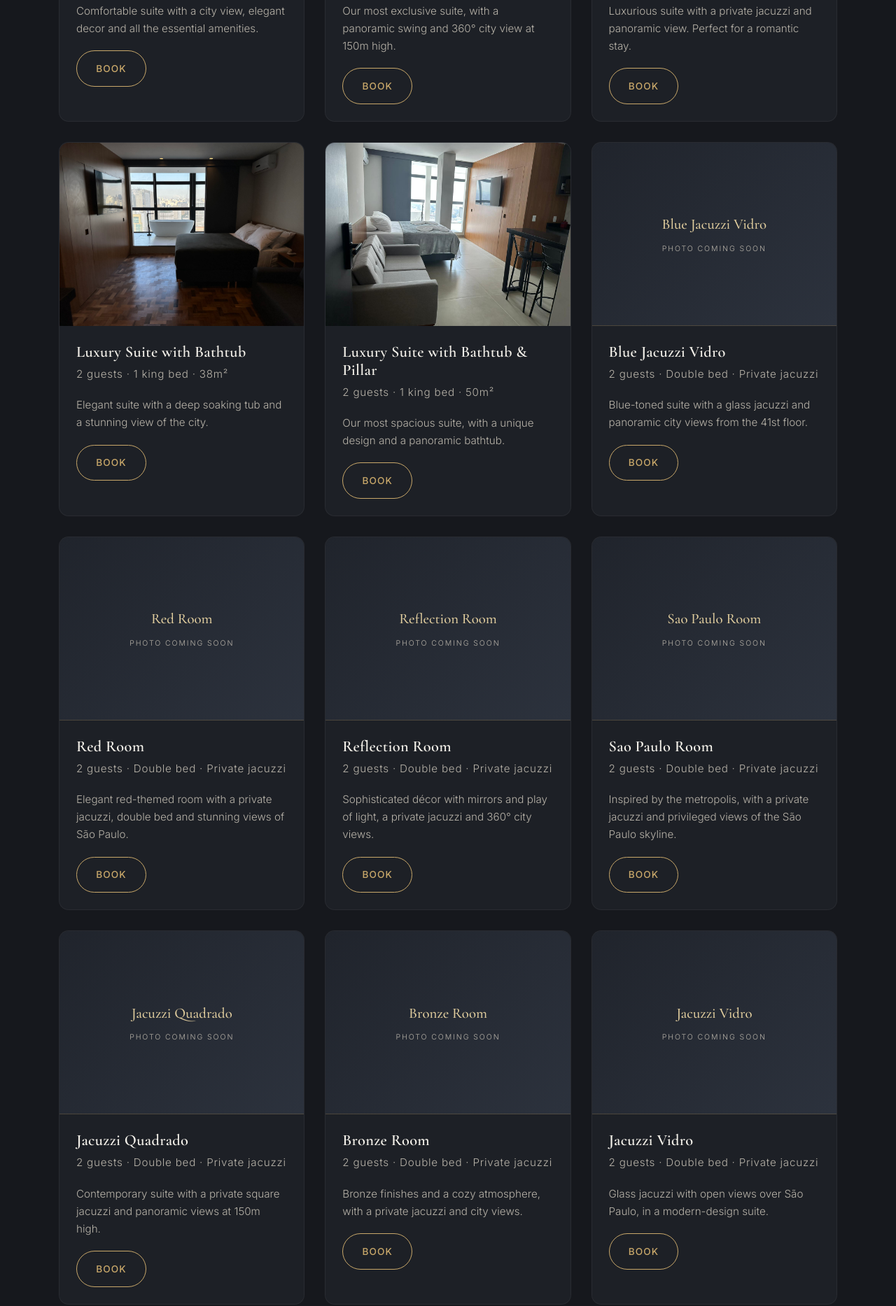
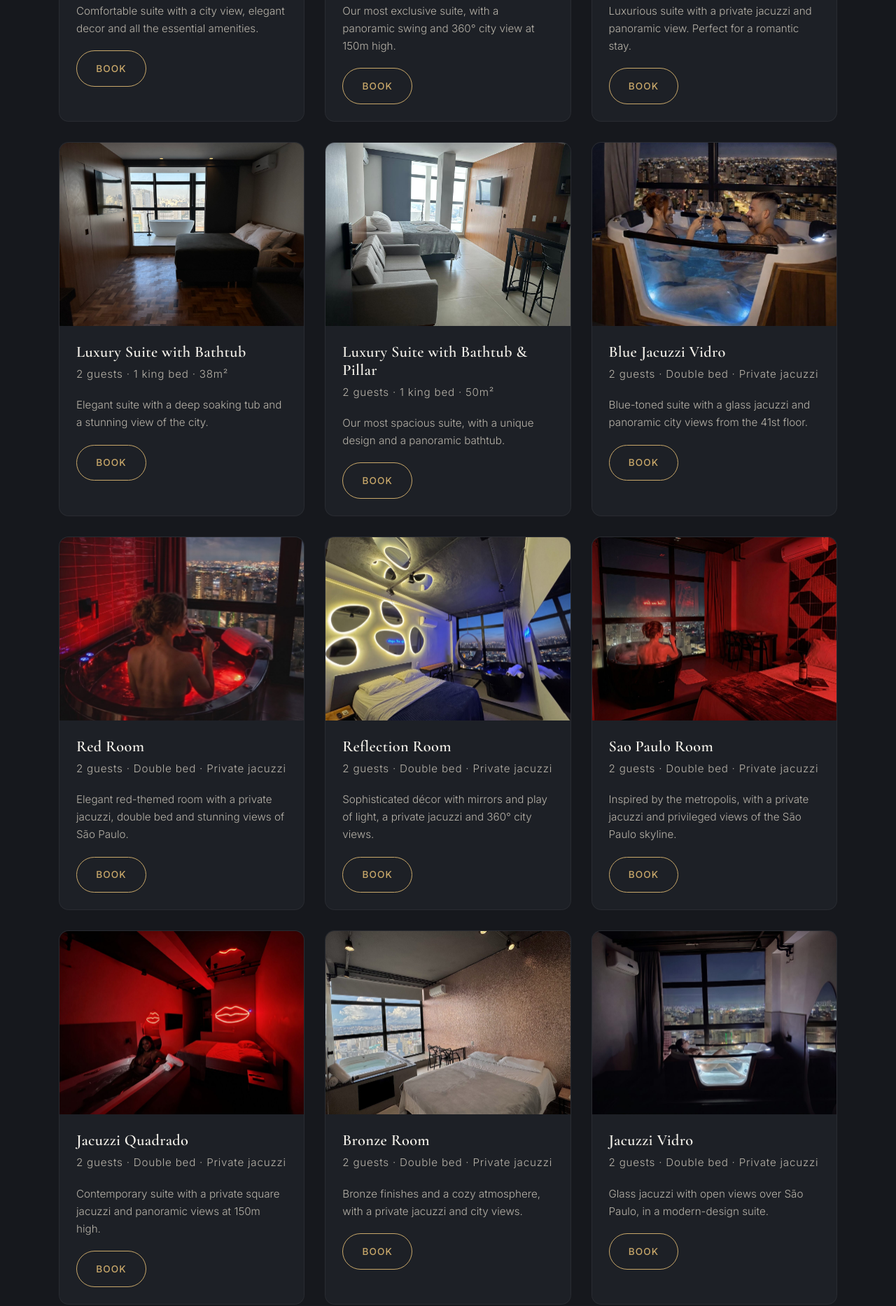
Before and after one commit to folkerts-kevin/skyloft-saopaulo, a plain HTML site: page en.html in a window 1280 px wide. Shown: the part 2169-4036 px from the top of the page at 70% size. Drawn offline with nearby package versions, Linux system fonts and the light colour scheme.

Commit message:
Add real photos for the 8 new suites

```diff
--- a/en.html
+++ b/en.html
@@ -191,7 +191,7 @@
           </div>
         </article>
         <article class="room-card">
-          <div class="room-photo-placeholder"><span>Blue Jacuzzi Vidro</span><small>Photo coming soon</small></div>
+          <img src="blue-jacuzzi-vidro.jpg" alt="Blue Jacuzzi Vidro suite with a glass jacuzzi and night view of São Paulo" loading="lazy" />
           <div class="room-body">
             <h3>Blue Jacuzzi Vidro</h3>
             <p class="room-meta">2 guests · Double bed · Private jacuzzi</p>
@@ -200,7 +200,7 @@
           </div>
         </article>
         <article class="room-card">
-          <div class="room-photo-placeholder"><span>Red Room</span><small>Photo coming soon</small></div>
+          <img src="red-room.jpg" alt="Red Room suite with red lighting and a private jacuzzi in São Paulo" loading="lazy" />
           <div class="room-body">
             <h3>Red Room</h3>
             <p class="room-meta">2 guests · Double bed · Private jacuzzi</p>
@@ -209,7 +209,7 @@
           </div>
         </article>
         <article class="room-card">
-          <div class="room-photo-placeholder"><span>Reflection Room</span><small>Photo coming soon</small></div>
+          <img src="reflection-room.jpg" alt="Reflection Room suite with a mirrored wall and hanging chair, São Paulo view" loading="lazy" />
           <div class="room-body">
             <h3>Reflection Room</h3>
             <p class="room-meta">2 guests · Double bed · Private jacuzzi</p>
@@ -218,7 +218,7 @@
           </div>
         </article>
         <article class="room-card">
-          <div class="room-photo-placeholder"><span>Sao Paulo Room</span><small>Photo coming soon</small></div>
+          <img src="sao-paulo-room.jpg" alt="Sao Paulo Room suite with a jacuzzi and panoramic night view of São Paulo" loading="lazy" />
           <div class="room-body">
             <h3>Sao Paulo Room</h3>
             <p class="room-meta">2 guests · Double bed · Private jacuzzi</p>
@@ -227,7 +227,7 @@
           </div>
         </article>
         <article class="room-card">
-          <div class="room-photo-placeholder"><span>Jacuzzi Quadrado</span><small>Photo coming soon</small></div>
+          <img src="jacuzzi-quadrado.jpg" alt="Jacuzzi Quadrado suite with a jacuzzi and neon décor, São Paulo" loading="lazy" />
           <div class="room-body">
             <h3>Jacuzzi Quadrado</h3>
             <p class="room-meta">2 guests · Double bed · Private jacuzzi</p>
@@ -236,7 +236,7 @@
           </div>
         </article>
         <article class="room-card">
-          <div class="room-photo-placeholder"><span>Bronze Room</span><small>Photo coming soon</small></div>
+          <img src="bronze-room.jpg" alt="Bronze Room suite with a jacuzzi and daytime view of São Paulo from the 41st floor" loading="lazy" />
           <div class="room-body">
             <h3>Bronze Room</h3>
             <p class="room-meta">2 guests · Double bed · Private jacuzzi</p>
@@ -245,7 +245,7 @@
           </div>
         </article>
         <article class="room-card">
-          <div class="room-photo-placeholder"><span>Jacuzzi Vidro</span><small>Photo coming soon</small></div>
+          <img src="jacuzzi-vidro.jpg" alt="Jacuzzi Vidro suite with a glass-bottom jacuzzi and night view of São Paulo" loading="lazy" />
           <div class="room-body">
             <h3>Jacuzzi Vidro</h3>
             <p class="room-meta">2 guests · Double bed · Private jacuzzi</p>
@@ -254,7 +254,7 @@
           </div>
         </article>
         <article class="room-card">
-          <div class="room-photo-placeholder"><span>Round Jacuzzi</span><small>Photo coming soon</small></div>
+          <img src="round-jacuzzi.jpg" alt="Round Jacuzzi suite with a private round jacuzzi" loading="lazy" />
           <div class="room-body">
             <h3>Round Jacuzzi</h3>
             <p class="room-meta">2 guests · Double bed · Private jacuzzi</p>
```
Also changed, not shown: index.html (+8 -8 lines), blue-jacuzzi-vidro.jpg (added), bronze-room.jpg (added), jacuzzi-quadrado.jpg (added), jacuzzi-vidro.jpg (added), red-room.jpg (added), reflection-room.jpg (added), round-jacuzzi.jpg (added), sao-paulo-room.jpg (added).
